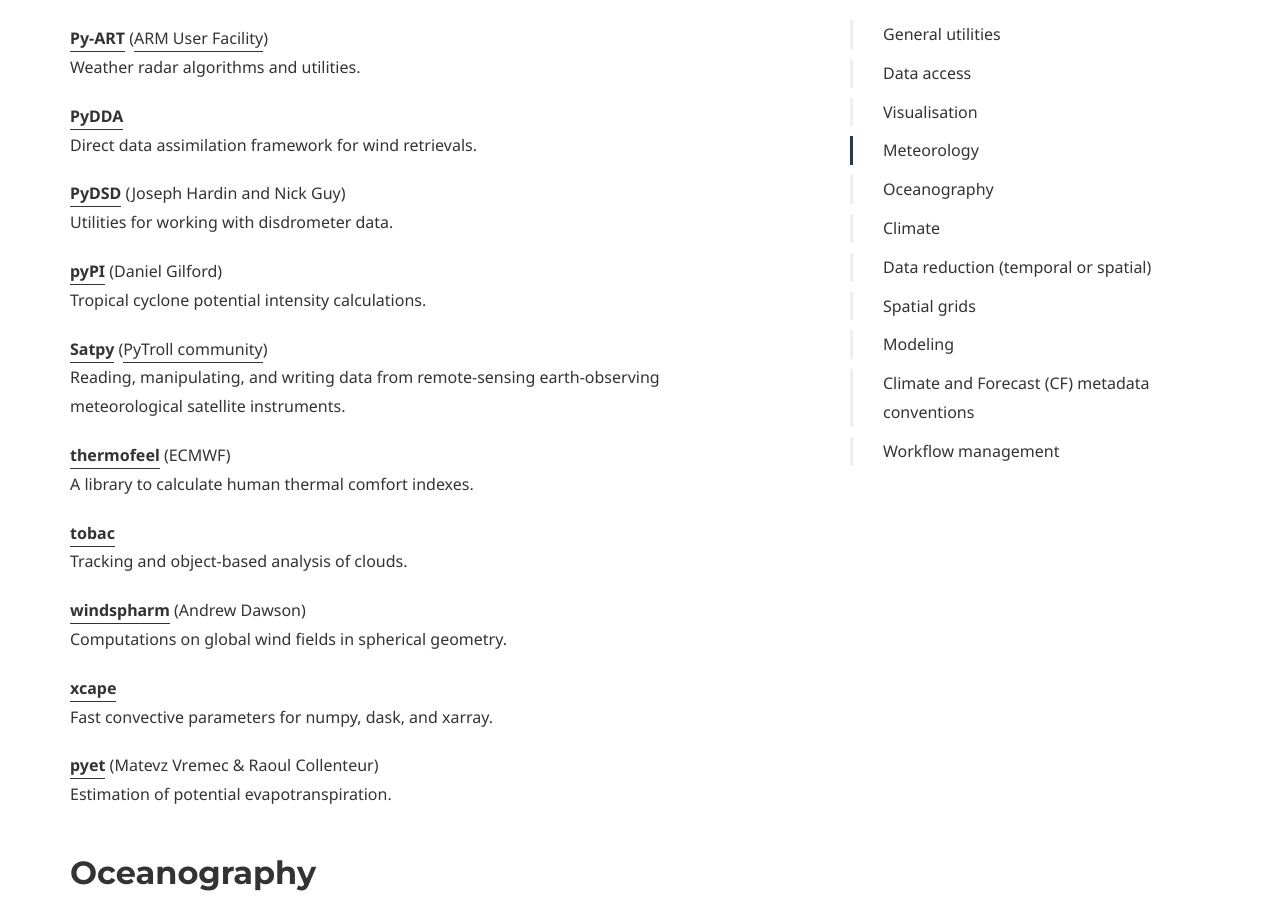
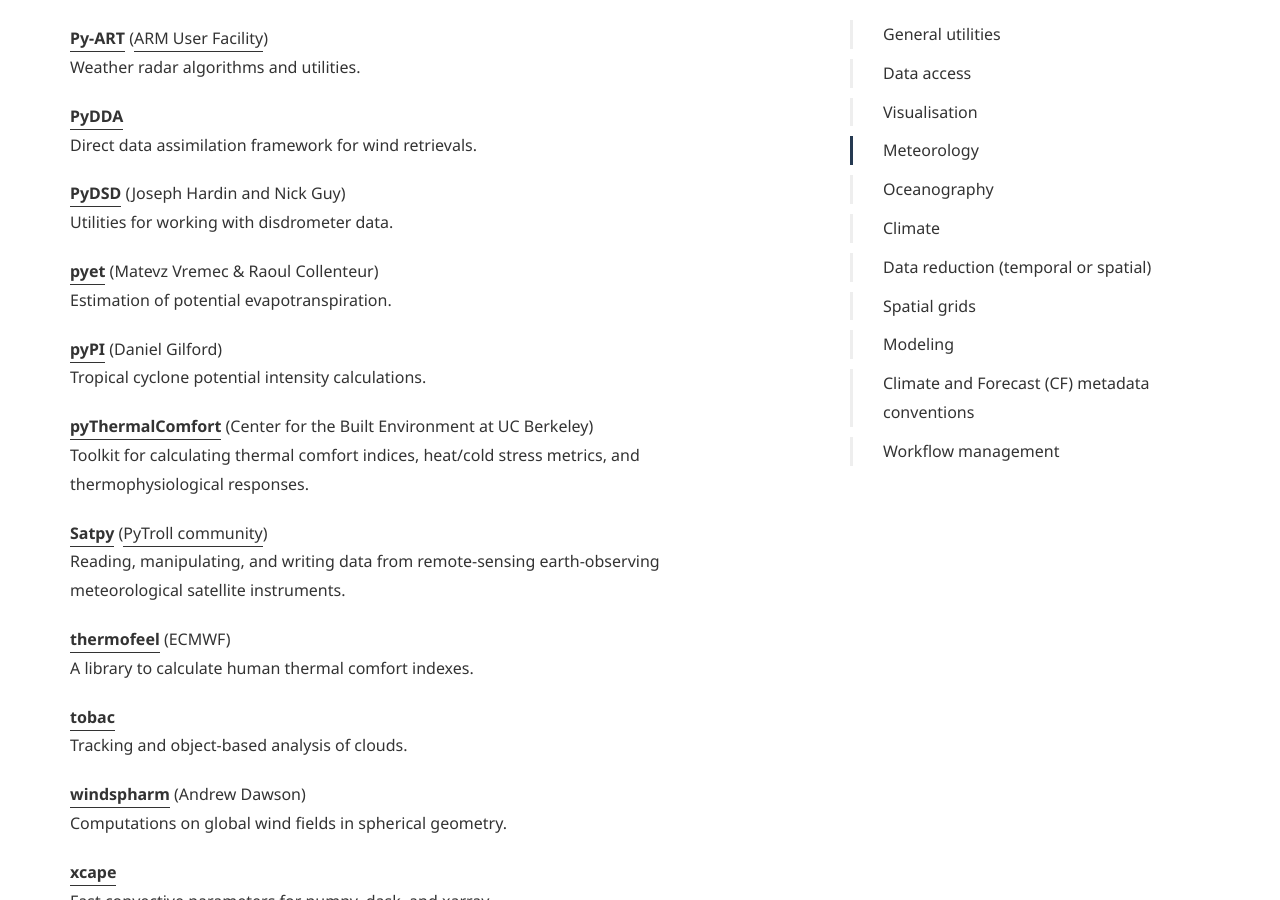
Before and after one commit to PyAOS/pyaos.github.io, a Jekyll site: the page built from packages.md, in a window 1280 px wide and 900 px high, scrolled down 3031 px. Built offline with Jekyll 4.4.1, drawn with Linux system fonts in a browser that asks for light colours; some web fonts are replaced; some of the changed text lies outside the part shown.

Commit message:
Add pyThermalComfort

```diff
--- a/packages.md
+++ b/packages.md
@@ -118,8 +118,14 @@
 **[PyDSD](http://josephhardinee.github.io/PyDSD/)** (Joseph Hardin and Nick Guy)
 Utilities for working with disdrometer data.
 
+**[pyet](https://pyet.readthedocs.io)** (Matevz Vremec & Raoul Collenteur)
+Estimation of potential evapotranspiration.
+
 **[pyPI](https://github.com/dgilford/pyPI)** (Daniel Gilford)
 Tropical cyclone potential intensity calculations.
+
+**[pyThermalComfort](https://pythermalcomfort.readthedocs.io/)** (Center for the Built Environment at UC Berkeley)
+Toolkit for calculating thermal comfort indices, heat/cold stress metrics, and thermophysiological responses.
 
 **[Satpy](https://satpy.readthedocs.io/)** ([PyTroll community](http://pytroll.github.io/))
 Reading, manipulating, and writing data from remote-sensing earth-observing meteorological satellite instruments.
@@ -196,14 +199,14 @@
 Climate simulation operations (temporal and spatial subsetting and averaging of xarray data sets).
 Related to [daops](https://daops.readthedocs.io).
 
-**[xeofs](https://xeofs.readthedocs.io)** (Niclas Rieger)
-EOF analysis in Python with xarray.
-
 **[eofs](https://ajdawson.github.io/eofs/latest/)** (Andrew Dawson)
 EOF analysis of spatial-temporal data.
 
 **[regionmask](https://regionmask.readthedocs.io/)** (Mathias Hauser)
 Masking of of geographic regions.
+
+**[xeofs](https://xeofs.readthedocs.io)** (Niclas Rieger)
+EOF analysis in Python with xarray.
 
 ## Spatial grids
 
```
Also changed, not shown: other parts of packages.md (+0 -3 lines).
